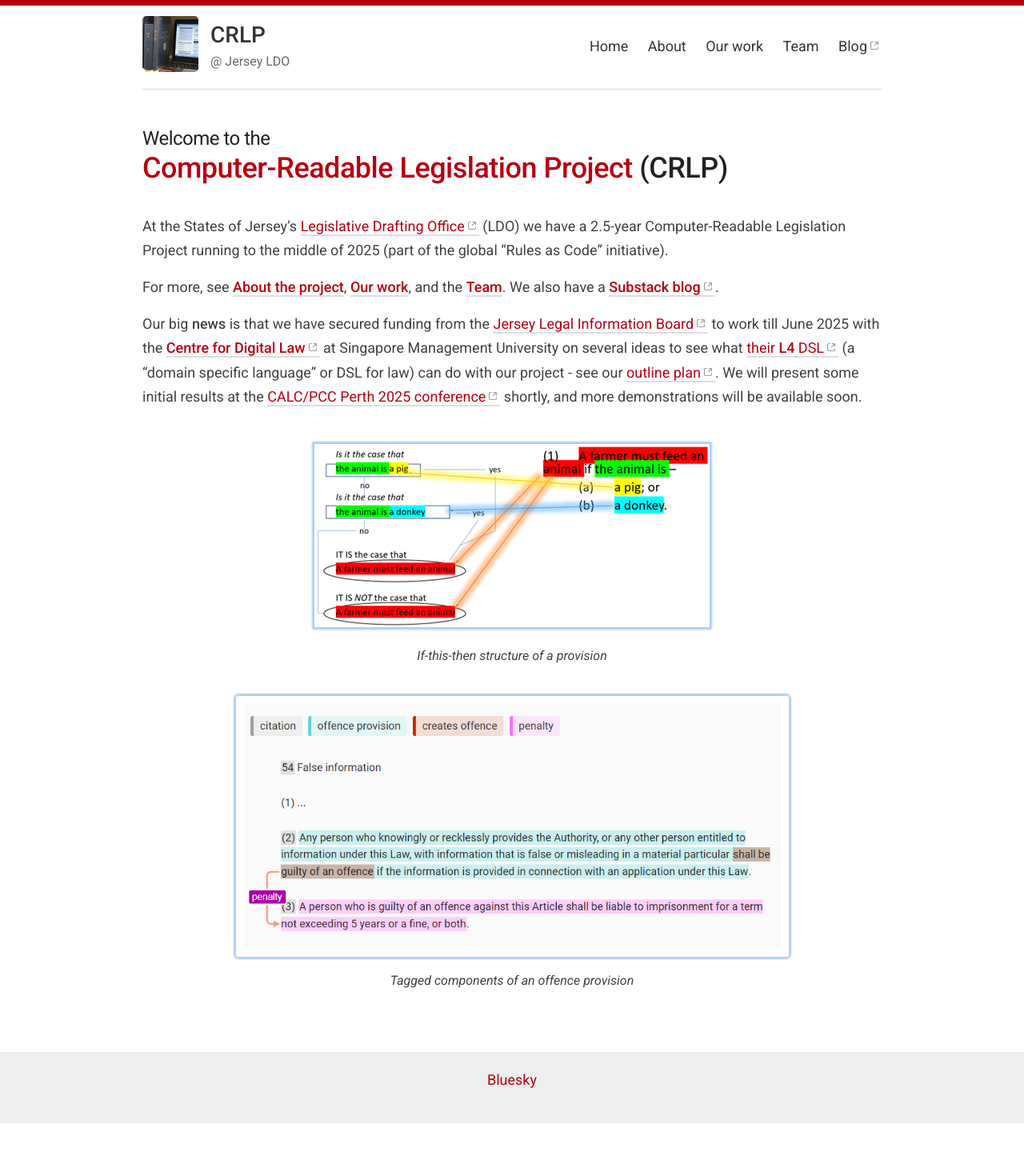
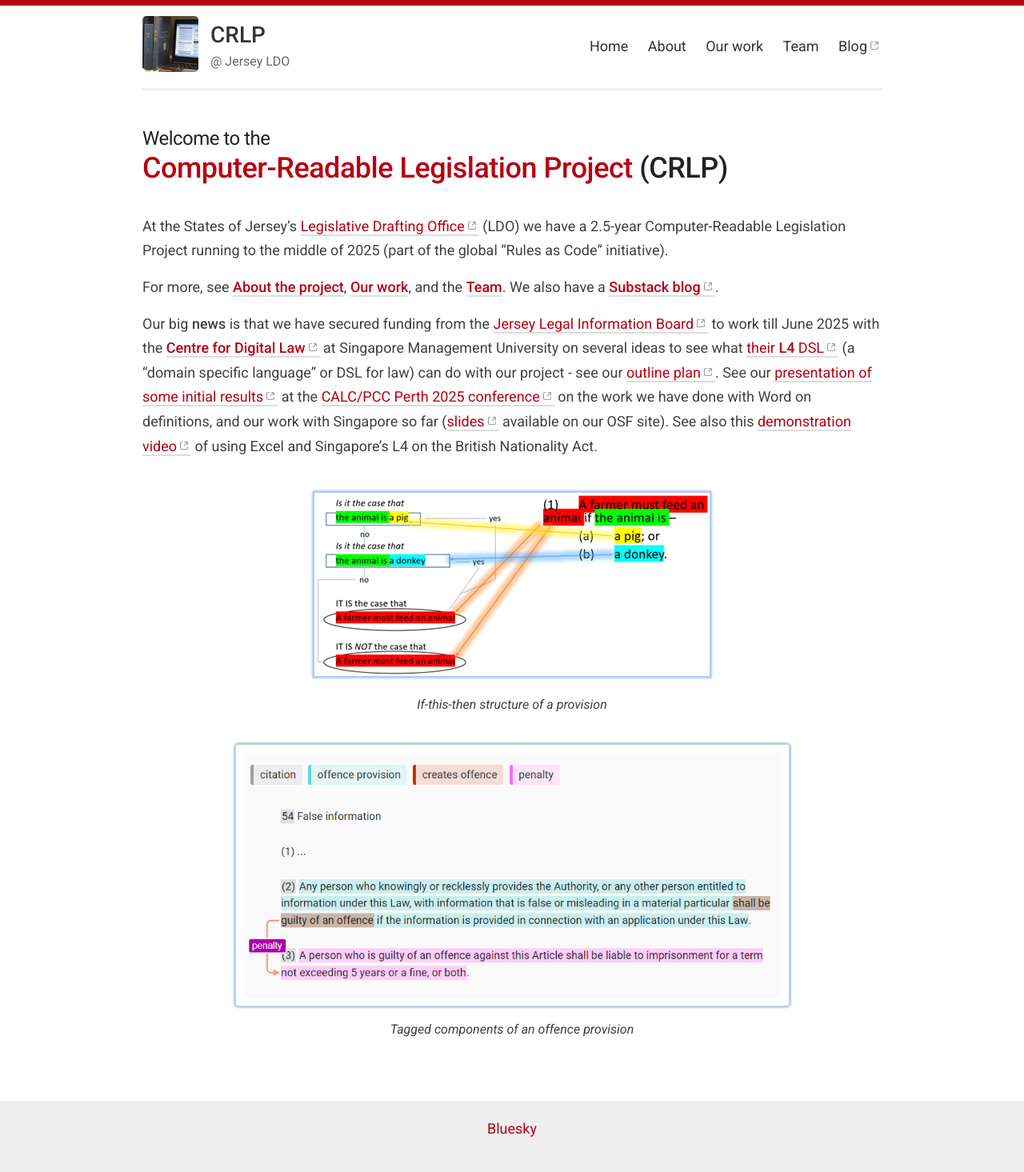
Before and after one commit to crlp-jerseyldo/crlp-jerseyldo.github.io, a Jekyll site: the page built from index.md, in a window 1280 px wide. Shown: the whole page at 80% size. Built offline with Jekyll 4.4.1, drawn with Linux system fonts in a browser that asks for light colours; our own code applies the rules of GitHub Pages for plain Markdown files; before the commit the page ends 1404 px from its top, so only the background shows below that.

Commit message:
Update index.md
Adding links to Perth presentation and L4/Excel BNA demo video

```diff
--- a/index.md
+++ b/index.md
@@ -8,7 +8,8 @@ At the States of Jersey’s [Legislative Drafting Office](https://www.gov.je/Gov
 
 For more, see [**About the project**](/about), [**Our work**](/work), and the [**Team**](/team). We also have a [**Substack blog**](https://digitallegislation.substack.com){:target="_blank"}.
 
-Our big **news** is that we have secured funding from the [Jersey Legal Information Board](https://www.jerseylaw.je/Pages/About.aspx){:target="_blank"} to work till June 2025 with the [**Centre for Digital Law**](https://cdl.smu.edu.sg/projects/research-project-computational-law-rpcl){:target="_blank"} at Singapore Management University on several ideas to see what [their **L4** DSL](https://github.com/smucclaw){:target="_blank"} (a “domain specific language” or DSL for law) can do with our project - see our [outline plan](https://osf.io/jauqb){:target="_blank"}. We will present some initial results at the [CALC/PCC Perth 2025 conference](https://www.calc.ngo/sites/default/files/APCC-CALC%202025%20regional%20drafting%20conference%20program%20%28as%20at%2019-2-25%29_0.pdf){:target="_blank"} shortly, and more demonstrations will be available soon.
+Our big **news** is that we have secured funding from the [Jersey Legal Information Board](https://www.jerseylaw.je/Pages/About.aspx){:target="_blank"} to work till June 2025 with the [**Centre for Digital Law**](https://cdl.smu.edu.sg/projects/research-project-computational-law-rpcl){:target="_blank"} at Singapore Management University on several ideas to see what [their **L4** DSL](https://github.com/smucclaw){:target="_blank"} (a “domain specific language” or DSL for law) can do with our project - see our [outline plan](https://osf.io/jauqb){:target="_blank"}. See our [presentation of some initial results](https://youtu.be/zq6mf2zz7Eg){:target="_blank"} at the [CALC/PCC Perth 2025 conference](https://www.calc.ngo/sites/default/files/APCC-CALC%202025%20regional%20drafting%20conference%20program%20%28as%20at%2019-2-25%29_0.pdf){:target="_blank"} on the work we have done with Word on definitions, and our work with Singapore so far ([slides](https://osf.io/fqmcn){:target="_blank"} available on our OSF site). See also this [demonstration video](https://youtu.be/Gtq_lDa1qRE){:target="_blank"} of using Excel and Singapore's L4 on the British Nationality Act.
+
 
 ![A diagram showing the if-this-then-that structure of a piece of legislation](/images/ifttt-example.png){:.my-l} *If-this-then structure of a provision*
 
```
